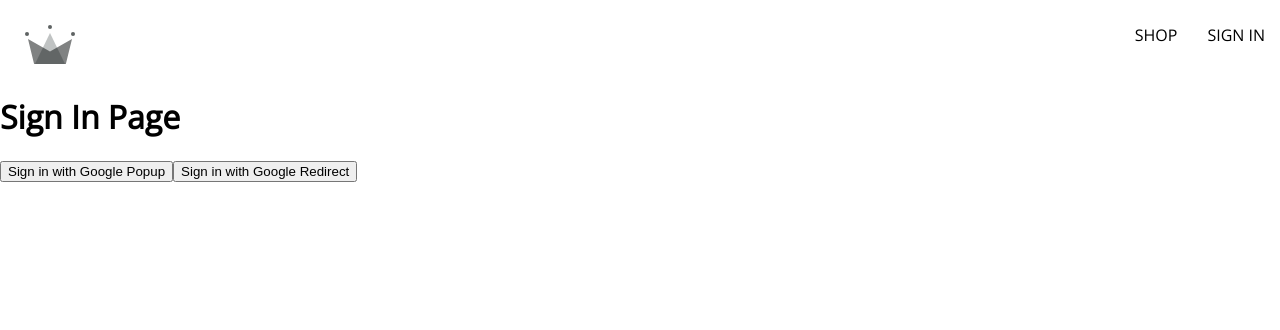
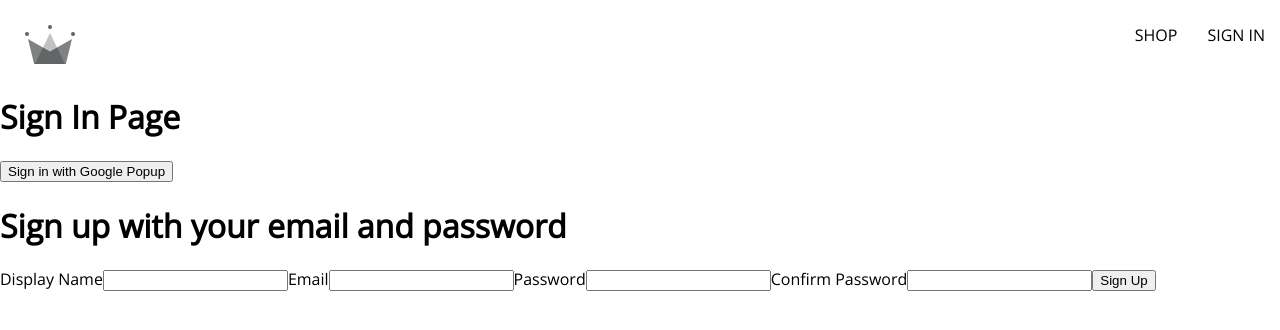
Before and after one commit to YasEli/crwn-clothing, a React (Create React App) app: page /sign-in in a window 1280 px wide. Shown: the top 330 px of the page. Built offline with nearby package versions, Linux system fonts and the light colour scheme.

Commit message:
sign up with email + password

```diff
--- /dev/null
+++ b/src/components/sign-up-form/sign-up-form.component.jsx
@@ -0,0 +1,99 @@
+import { useState } from "react";
+
+import { createAuthUserWithEmailAndPassword, createUserDocumentFromAuth } from '../../utils/firebase/firebase.utils';
+
+const defaultFormFields = {
+    displayName: '',
+    email: '',
+    password: '',
+    confirmPassword: ''
+}
+
+const SignUpForm = () => {
+    const [formFields, setFormFields] = useState(defaultFormFields);
+    const { displayName, email, password, confirmPassword } = formFields;
+
+    console.log(formFields);
+
+    const resetFormFields = () => {
+        setFormFields(defaultFormFields);
+    }
+
+    const handleSubmit = async (event) => {
+        event.preventDefault();
+
+        if(password !== confirmPassword) {
+            alert("passwords do not match");
+            return;
+        }
+
+        try {
+            const { user } = await createAuthUserWithEmailAndPassword(
+                email,
+                password
+            );
+
+            await createUserDocumentFromAuth(user, { displayName });
+            resetFormFields();
+
+        } catch(error) {
+            if(error.code === 'auth/email-already-in-use') {
+                alert('Cannot create user, email already in use');
+            } else {
+                console.log('user creation encountered an error', error);
+            }
+        }
+    }
+
+    const handleChange = (event) => {
+        const { name, value } = event.target;
+
+        setFormFields({...formFields, [name]: value});
+    }
+
+    return (
+        <div>
+            <h1>Sign up with your email and password</h1>
+            <form onSubmit={handleSubmit}>
+                <label>Display Name</label>
+                <input
+                    type="text"
+                    onChange={handleChange}
+                    name="displayName"
+                    value={displayName}
+                    required
+                />
+
+                <label>Email</label>
+                <input
+                    type="email"
+                    onChange={handleChange}
+                    name="email"
+                    value={email}
+                    required
+                />
+
+                <label>Password</label>
+                <input
+                    type="password"
+                    onChange={handleChange}
+                    name="password"
+                    value={password}
+                    required
+                />
+
+                <label>Confirm Password</label>
+                <input
+                    type="password"
+                    onChange={handleChange}
+                    name="confirmPassword"
+                    value={confirmPassword}
+                    required
+                />
+                <button type="submit">Sign Up</button>
+            </form>
+        </div>
+    )
+}
+
+export default SignUpForm;
--- a/src/routes/sign-in/sign-in.component.jsx
+++ b/src/routes/sign-in/sign-in.component.jsx
@@ -1,21 +1,11 @@
-import { useEffect } from 'react';
-import { getRedirectResult } from 'firebase/auth';
-
 import {
-    auth,
     signInWithGooglePopup,
-    createUserDocumentFromAuth,
-    signInWithGoogleRedirect
+    createUserDocumentFromAuth
 } from '../../utils/firebase/firebase.utils';
 
+import SignUpForm from '../../components/sign-up-form/sign-up-form.component';
+
 const SignIn = () => {
-    useEffect(() => async() => {
-        const response = await getRedirectResult(auth);
-        if(response) {
-            const userDocRef = await createUserDocumentFromAuth(response.user);
-        }
-    }, []);
-
     const logGoogleUser = async () => {
         const { user } = await signInWithGooglePopup();
         const userDocRef = await createUserDocumentFromAuth(user);
@@ -27,9 +17,7 @@ const SignIn = () => {
             <button onClick={logGoogleUser}>
                 Sign in with Google Popup
             </button>
-            <button onClick={signInWithGoogleRedirect}>
-                Sign in with Google Redirect
-            </button>
+            <SignUpForm />
         </div>
     )
 }
--- a/src/utils/firebase/firebase.utils.js
+++ b/src/utils/firebase/firebase.utils.js
@@ -3,7 +3,8 @@ import {
     getAuth,
     signInWithPopup,
     signInWithRedirect,
-    GoogleAuthProvider
+    GoogleAuthProvider,
+    createUserWithEmailAndPassword
 } from 'firebase/auth';
 
 import {
@@ -36,7 +37,9 @@ export const signInWithGoogleRedirect = () => signInWithRedirect(auth, googlePro
 
 export const db = getFirestore();
 
-export const createUserDocumentFromAuth = async (userAuth) => {
+export const createUserDocumentFromAuth = async (userAuth, additionalInformation = {}) => {
+    if(!userAuth) return;
+
     const userDocRef = doc(db, 'users', userAuth.uid);
 
     console.log(userDocRef);
@@ -53,7 +56,8 @@ export const createUserDocumentFromAuth = async (userAuth) => {
             await setDoc(userDocRef, {
                 displayName,
                 email,
-                createdAt
+                createdAt,
+                ...additionalInformation
             })
         } catch(error) {
             console.log('error creating the user', error.message);
@@ -62,3 +66,9 @@ export const createUserDocumentFromAuth = async (userAuth) => {
 
     return userDocRef;
 }
+
+export const createAuthUserWithEmailAndPassword = async (email, password) => {
+    if(!email || !password) return;
+
+    return await createUserWithEmailAndPassword(auth, email, password)
+}
```
